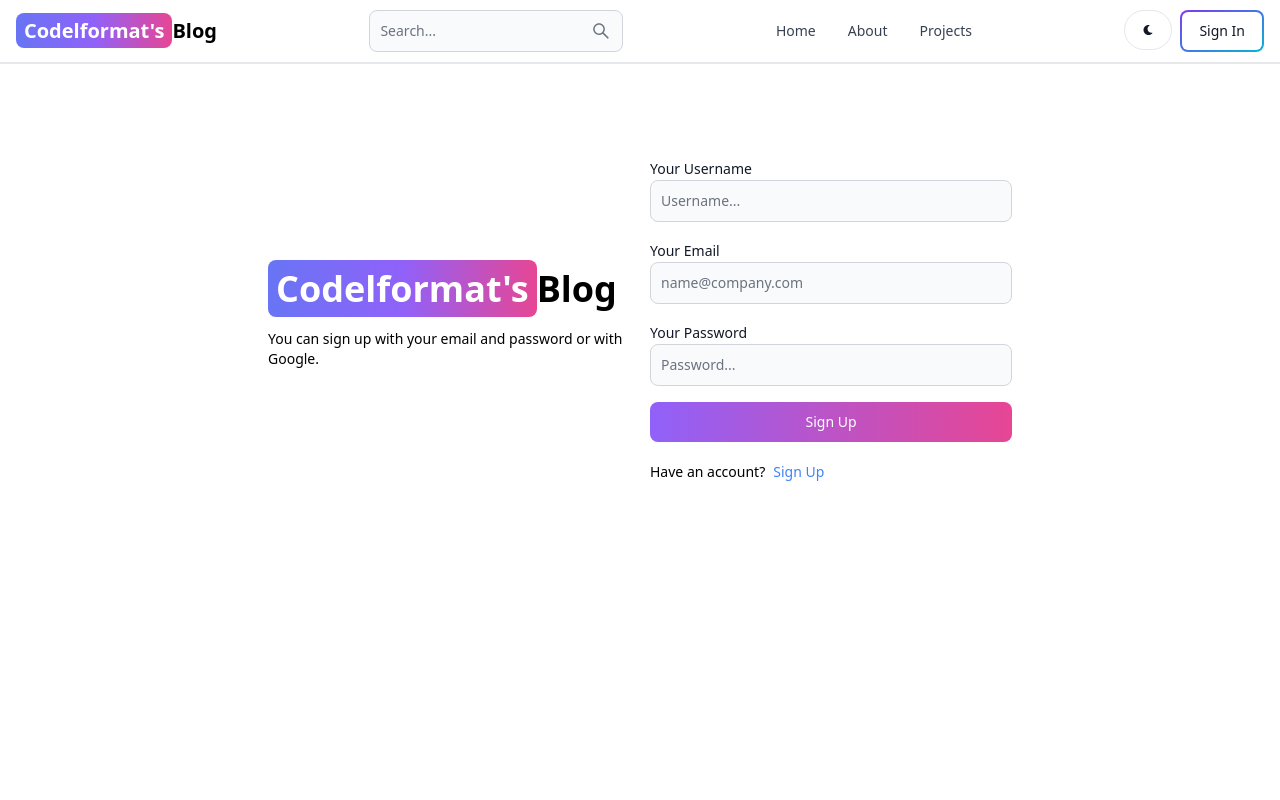
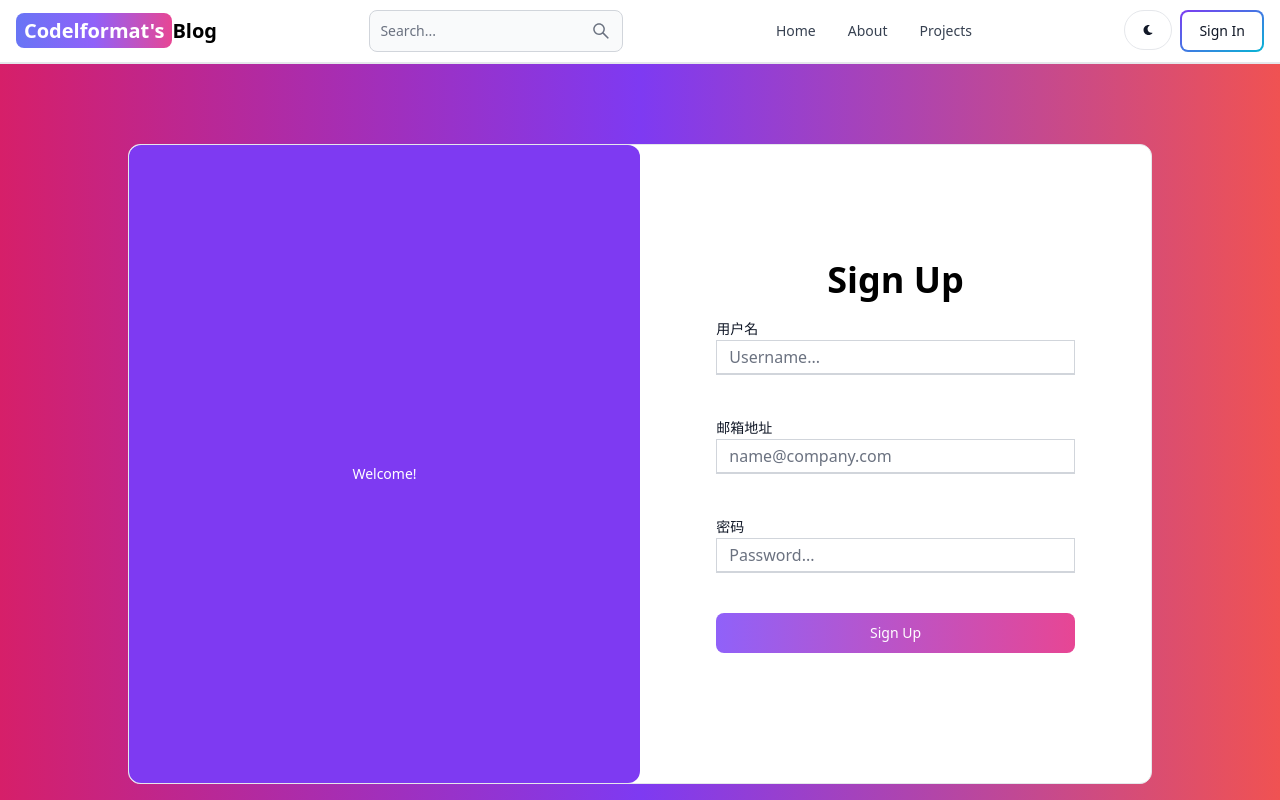
Before and after one commit to codelformat/buptLab-TechConnect-Blog, a React (Vite) app in the folder client/: page /sign-up in a window 1280 px wide. Shown: the top 800 px of the page. Built offline with nearby package versions, Linux system fonts and the light colour scheme.

Commit message:
修改SignUp前端

```diff
--- a/client/src/pages/SignUp.jsx
+++ b/client/src/pages/SignUp.jsx
@@ -1,7 +1,8 @@
 import { Alert, Button, Label, Spinner, TextInput } from "flowbite-react";
 import { set } from "mongoose";
-import React, { useState } from "react";
+import React, { useState, useEffect} from "react";
 import { Link, useNavigate } from "react-router-dom";
+
 
 export default function SignUp() {
   const [formData, setFormData] = useState({});
@@ -44,11 +45,20 @@ export default function SignUp() {
       setLoading(false);
     }
   };
+
   return (
-    <div className="min-h-screen mt-20">
-      <div className="flex p-3 max-w-3xl mx-auto flex-col md:flex-row md:items-center gap-5">
+    <div className="flex justify-center items-center h-screen
+    bg-gradient-to-r from-pink-600 via-purple-600 to-red-500">
+      <div className="h-4/5 w-4/5 bg-white mx-auto rounded-xl border flex">
+        {/* <div className="flex p-1 max-w-3xl mx-auto flex-col md:flex-row md:items-center gap-20"> */}
           {/* Left side */}
-        <div className="flex-1">
+          <div className="flex-1 h-full bg-purple-600 rounded-xl flex flex-col items-center justify-center">
+            <p className="text-sm mt-5 text-white">
+              Welcome!
+            </p>
+          </div>
+
+          {/* <div className="flex-1 h-full bg-purple-600 rounded-xl ">
             <Link to="/" className="font-bold dark:text-white text-4xl">
               <span
                 className="px-2 py-1 bg-gradient-to-r from-indigo-500
@@ -59,48 +69,58 @@ export default function SignUp() {
               Blog
             </Link>
             <p className="text-sm mt-5">
-            You can sign up with your email and password or with Google.
+              Welcome!
             </p>
+          </div> */}
+          {/* Right side */}
+          <div className="flex-1 flex flex-col items-center justify-center">
+            {/* <div className="text-3xl font-bold mb-4">
+              Sign Up
+            </div> */}
+            <div className="text-4xl font-bold mb-4 mt-[-1rem]">
+              Sign Up
             </div>
-        {/* Right side */}
-        <div className="flex-1">
-          <form className="flex flex-col gap-4" onSubmit={handleSubmit}>
-            <div>
-              <Label value="Your Username" />
-              <TextInput
+            <form className="flex flex-col gap-10 w-full max-w-md justify-center items-center" onSubmit={handleSubmit}>
+              <div className="w-4/5">
+                <Label value="用户名" />
+                <input
                   type="text"
                   placeholder="Username..."
                   id="username"
                   onChange={handleChange}
+                  className="border-b-2 border-gray-300 focus:outline-none focus:border-purple-500 bg-transparent w-full py-1"
                 />
               </div>
-            <div>
-              <Label value="Your Email" />
-              <TextInput
+              <div className="w-4/5">
+                <Label value="邮箱地址" />
+                <input
                   type="email"
                   placeholder="name@company.com"
                   id="email"
                   onChange={handleChange}
+                  className="border-b-2 border-gray-300 focus:outline-none focus:border-purple-500 bg-transparent w-full py-1"
                 />
               </div>
-            <div>
-              <Label value="Your Password" />
-              <TextInput
+              <div className="w-4/5">
+                <Label value="密码" />
+                <input
                   type="password"
                   placeholder="Password..."
                   id="password"
                   onChange={handleChange}
+                  className="border-b-2 border-gray-300 focus:outline-none focus:border-purple-500 bg-transparent w-full py-1"
                 />
               </div>
               <Button
                 gradientDuoTone="purpleToPink"
                 type="submit"
                 disabled={loading}
+                className="w-4/5"
               >
                 Sign Up
               </Button>
             </form>
-          <div className="flex gap-2 text-sm mt-5">
+            {/* <div className="flex gap-2 text-sm mt-5">
               <span>Have an account?</span>
               <Link to="/sign-in" className="text-blue-500">
                 {loading ? (
@@ -112,13 +132,14 @@ export default function SignUp() {
                   "Sign Up"
                 )}
               </Link>
-          </div>
+            </div> */}
             {errorMessage && (
               <Alert className="mt-5" color="failure">
                 {errorMessage}
               </Alert>
             )}
           </div>
+        {/* </div> */}
       </div>
     </div>
   );
```
Lines whose indentation alone changed are shown as unchanged.
